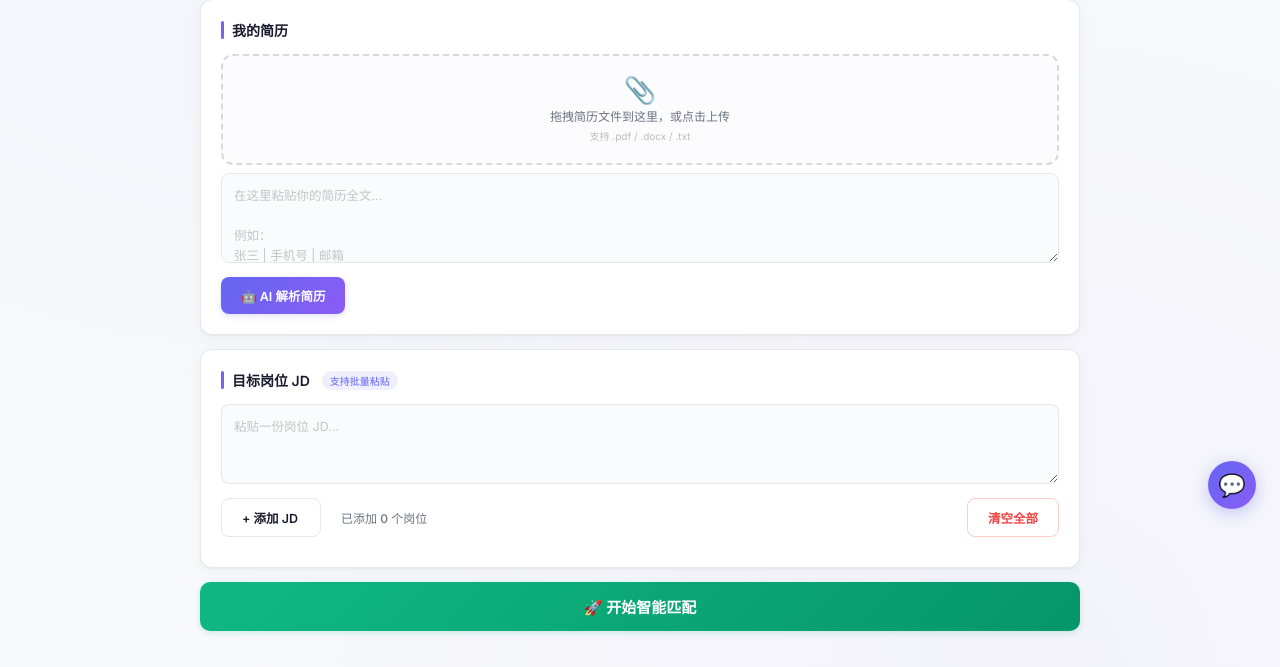
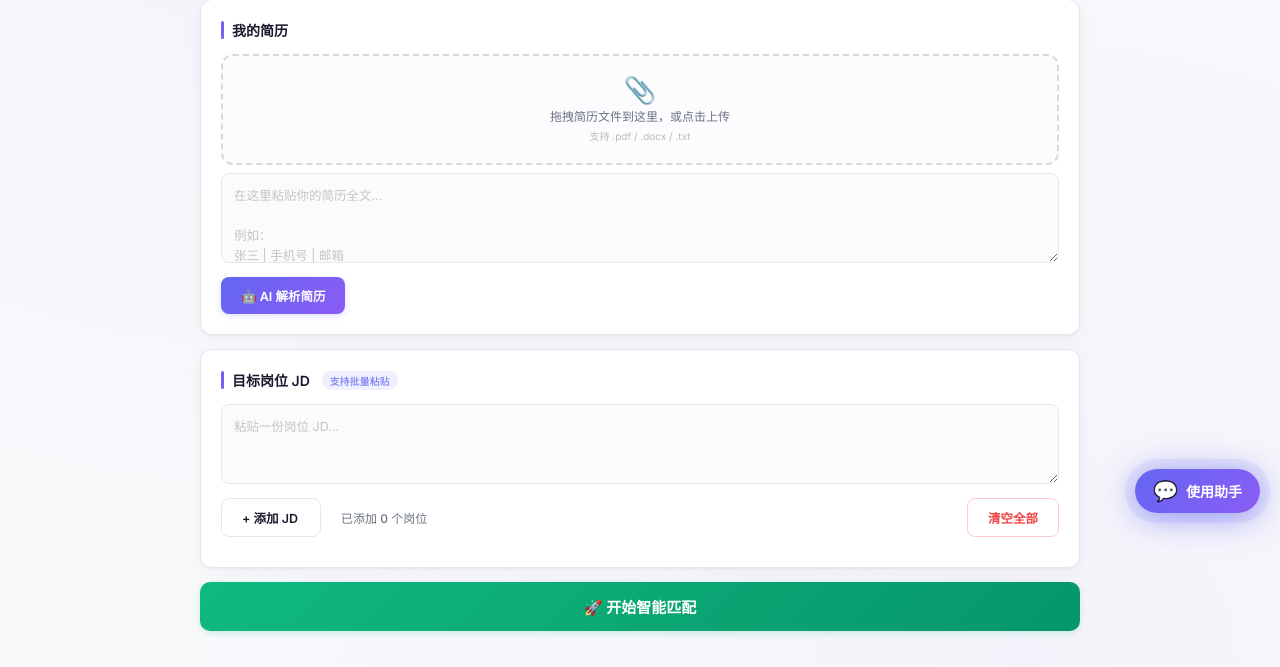
Before and after one commit to yoooogh/offer-hunter, a Flask app: page / in a window 1280 px wide. Shown: the part 267-934 px from the top of the page. Run offline with Flask 3, Linux system fonts and the light colour scheme.

Commit message:
fix: weight sum validation + prominent assistant button

```diff
--- a/templates/index.html
+++ b/templates/index.html
@@ -211,14 +211,24 @@ textarea::placeholder{color:#c4c4c4}
 .btn-hint-text{font-size:10px;opacity:.8;margin-left:2px}
 
 /* ===== 智能助手 ===== */
+@keyframes pulse{
+  0%,100%{box-shadow:0 4px 20px rgba(99,102,241,.4)}
+  50%{box-shadow:0 4px 36px rgba(99,102,241,.7),0 0 0 12px rgba(99,102,241,.1)}
+}
 .assistant-btn{
-  position:fixed;bottom:24px;right:24px;width:48px;height:48px;
+  position:fixed;bottom:20px;right:20px;width:auto;height:auto;
+  padding:10px 18px;
   background:linear-gradient(135deg,var(--accent),var(--accent2));
-  color:#fff;border-radius:50%;cursor:pointer;box-shadow:0 4px 16px rgba(99,102,241,.35);
-  display:flex;align-items:center;justify-content:center;font-size:22px;
+  color:#fff;border-radius:24px;cursor:pointer;
+  box-shadow:0 4px 20px rgba(99,102,241,.4);
+  display:flex;align-items:center;gap:8px;
+  font-size:14px;font-weight:600;
   z-index:9999;transition:transform .2s;
+  animation:pulse 2.5s ease-in-out infinite;
+  border:none;
 }
-.assistant-btn:hover{transform:scale(1.1)}
+.assistant-btn:hover{transform:scale(1.08);animation:none}
+.assistant-btn .icon{font-size:20px}
 .assistant-panel{
   position:fixed;bottom:80px;right:24px;width:340px;height:420px;
   background:var(--card);border-radius:var(--radius);
@@ -534,16 +544,38 @@ async function startOptimize() {
 // ===== Weights =====
 let weights = {exp:40, hard:25, skill:15, company:10, fit:10};
 function renderWeights() {
-  let html = ""; let labels = {exp:"经验匹配",hard:"学科兼容",skill:"技能覆盖",company:"公司质量",fit:"综合适配"};
+  let sum = Object.values(weights).reduce((a,b)=>a+b,0);
+  let sumColor = Math.abs(sum-100) < 0.5 ? "var(--green)" : "var(--red)";
+  let html = '<div style="text-align:center;margin-bottom:14px;font-size:13px;font-weight:600">总分: <span id="weight-sum" style="font-size:18px;color:'+sumColor+'">'+sum+'</span> / 100 '+(Math.abs(sum-100)<0.5?'✅':'⚠️ 需要等于100')+'</div>';
+  let labels = {exp:"经验匹配",hard:"学科兼容",skill:"技能覆盖",company:"公司质量",fit:"综合适配"};
   for (let k in weights) {
     html += '<div class="slider-group"><div class="slider-label"><span>'+labels[k]+'</span><span>'+weights[k]+'%</span></div><input type="range" class="slider" min="0" max="100" value="'+weights[k]+'" data-key="'+k+'"></div>';
   }
   document.getElementById("weight-sliders").innerHTML = html;
   document.querySelectorAll(".slider").forEach(s => {
-    s.addEventListener("input", () => { let v = parseInt(s.value); s.closest(".slider-group").querySelector("span:last-child").textContent = v+"%"; weights[s.dataset.key] = v; });
+    s.addEventListener("input", () => {
+      let v = parseInt(s.value);
+      s.closest(".slider-group").querySelector("span:last-child").textContent = v+"%";
+      weights[s.dataset.key] = v;
+      // 实时更新总和
+      let newSum = Object.values(weights).reduce((a,b)=>a+b,0);
+      let el = document.getElementById("weight-sum");
+      if (el) {
+        el.textContent = newSum;
+        el.style.color = Math.abs(newSum-100) < 0.5 ? "var(--green)" : "var(--red)";
+      }
+    });
   });
 }
-async function saveWeights() { await fetch("/api/weight", {method:"POST",headers:{"Content-Type":"application/json"},body:JSON.stringify(weights)}); alert("已保存"); }
+async function saveWeights() {
+  let sum = Object.values(weights).reduce((a,b)=>a+b,0);
+  if (Math.abs(sum - 100) > 0.5) {
+    alert("权重总和为 " + sum + "，必须等于 100 才能保存");
+    return;
+  }
+  await fetch("/api/weight", {method:"POST",headers:{"Content-Type":"application/json"},body:JSON.stringify(weights)});
+  alert("✅ 权重已保存");
+}
 renderWeights();
 
 // ===== Tracking =====
@@ -709,7 +741,7 @@ async function sendAssistant() {
 }
 </script>
 <!-- 智能助手 -->
-<div class="assistant-btn" id="assistant-btn" onclick="toggleAssistant()">💬</div>
+<div class="assistant-btn" id="assistant-btn" onclick="toggleAssistant()"><span class="icon">💬</span> 使用助手</div>
 <div class="assistant-panel" id="assistant-panel" style="display:none">
   <div class="assistant-header">🤖 使用助手 <button onclick="toggleAssistant()">✕</button></div>
   <div class="assistant-messages" id="assistant-msgs">
```
